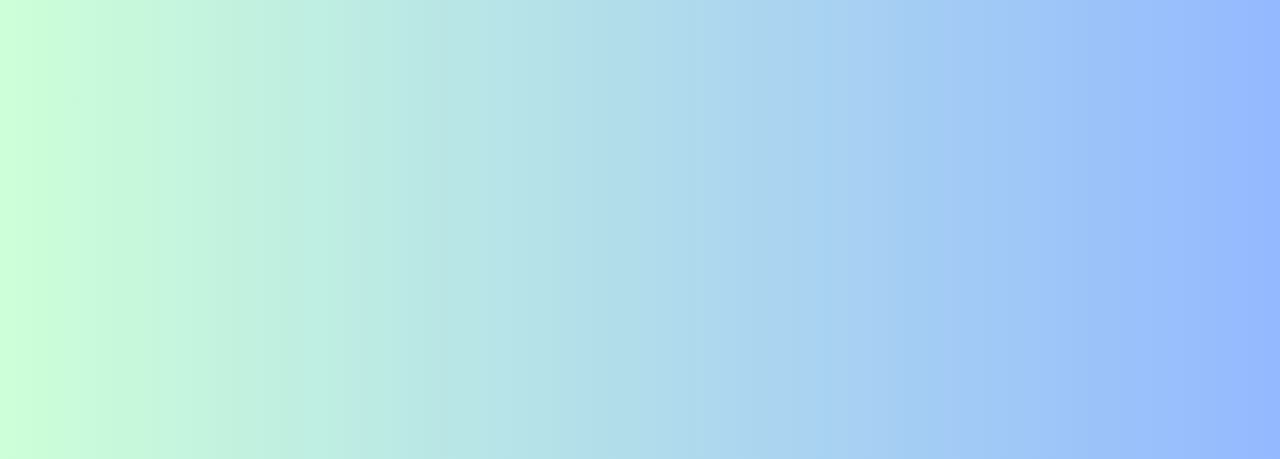
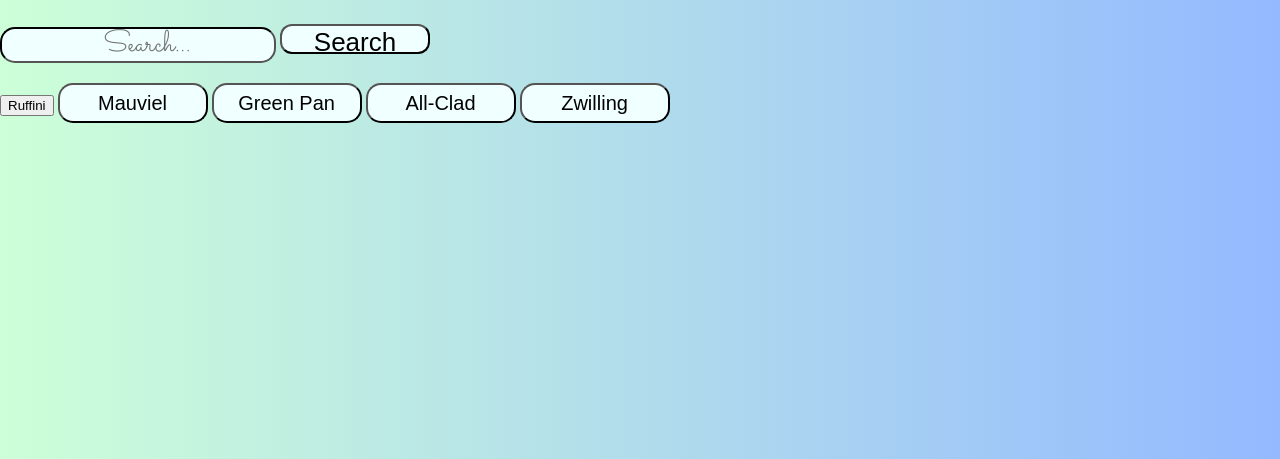
Before and after one commit to MiaDHayes/SCAM, a website: page client/index.html in a window 1280 px wide. Shown: the part 341-800 px from the top of the page. Drawn offline with Linux system fonts and the light colour scheme; a web font is replaced by a local one.

Commit message:
styling draft 2

```diff
--- a/client/index.html
+++ b/client/index.html
@@ -15,3 +15,22 @@
     <header>
         <h1>SCAM</h1>
     </header>
+    <h2>Pots and Pans</h2>
+    <form>
+        <input type="text"  value="" placeholder="Search..."  id="inputBar">
+        <input type="button"  value= "Search" id="searchButton">
+
+    </form>
+    <div class= "Container">
+        <div id= "app">
+        <button id= "ruffiniButton">Ruffini</button>
+        <button id= "mauvielButton">Mauviel</button>
+        <button id= "greepanButton">Green Pan</button>
+        <button id= "allcladButton">All-Clad</button>
+        <button id= "zwillingButton">Zwilling</button>
+        </div>
+    </div>
+
+    <script src="script.js"></script>
+</body>
+</html>
--- a/client/style.css
+++ b/client/style.css
@@ -1,5 +1,4 @@
 body {
-    font-family: ;
     margin: 0;
     padding: 0;
     background:linear-gradient(to right, #cdffd8, #94b9ff);
@@ -30,5 +29,111 @@
     color: black;
     font-size: 48px;
     text-align: center;
+}
+
+#inputBar{
+    width: 250px;
+    height: 30px;
+    overflow: auto;
+    background-color: azure;
+    border-radius: 15px;
+    margin: 0 auto;
+    border-color: black;
+    color: #333;
+    justify-content: center;
+    align-items: flex;
+    font-family: 'Sacramento', cursive;
+    font-size: 30px;
+    text-align: center;
+    padding-left: 20px;
+}
+
+#searchButton{
+   width: 150px;
+   height: 30px;
+   overflow: auto;
+   background: azure;
+   border-radius: 12px;
+   border-color: black;
+   justify-content: center;
+   align-items: center;
+   font-size: 26px;
+   color: black;
+}
+
+.container{
+    display: flex;
+    justify-content: center, space-evenly;
+}
+
+#kruffiniButton {
+   width: 150px;
+   height: 40px;
+   overflow: auto;
+   background: azure;
+   border-radius: 15px;
+   border-color: black;
+   margin-top: 20px;
+   justify-content: center;
+   align-items: center;
+   font-size: 20px;
+   color:black;
+}
+
+#mauvielButton {
+   width: 150px;
+   height: 40px;
+   overflow: auto;
+   background: azure;
+   border-radius: 15px;
+   border-color: black;
+   margin-top: 20px;
+   justify-content: center;
+   align-items: center;
+   font-size: 20px;
+   color:black;
+}
+
+#greepanButton{
+    width: 150px;
+    height: 40px;
+    overflow: auto;
+    background: azure;
+    border-radius: 15px;
+    border-color: black;
+    margin-top: 20px;
+    justify-content: center;
+    align-items: center;
+    font-size: 20px;
+    color:black;
+}
+
+#allcladButton {
+    width: 150px;
+    height: 40px;
+    overflow: auto;
+    background: azure;
+    border-radius: 15px;
+    border-color: black;
+    margin-top: 20px;
+    justify-content: center;
+    align-items: center;
+    font-size: 20px;
+    color:black;
+}
+
+#zwillingButton {
+
+    width: 150px;
+    height: 40px;
+    overflow: auto;
+    background: azure;
+    border-radius: 15px;
+    border-color: black;
+    margin-top: 20px;
+    justify-content: center;
+    align-items: center;
+    font-size: 20px;
+    color:black;
 
 }
```
